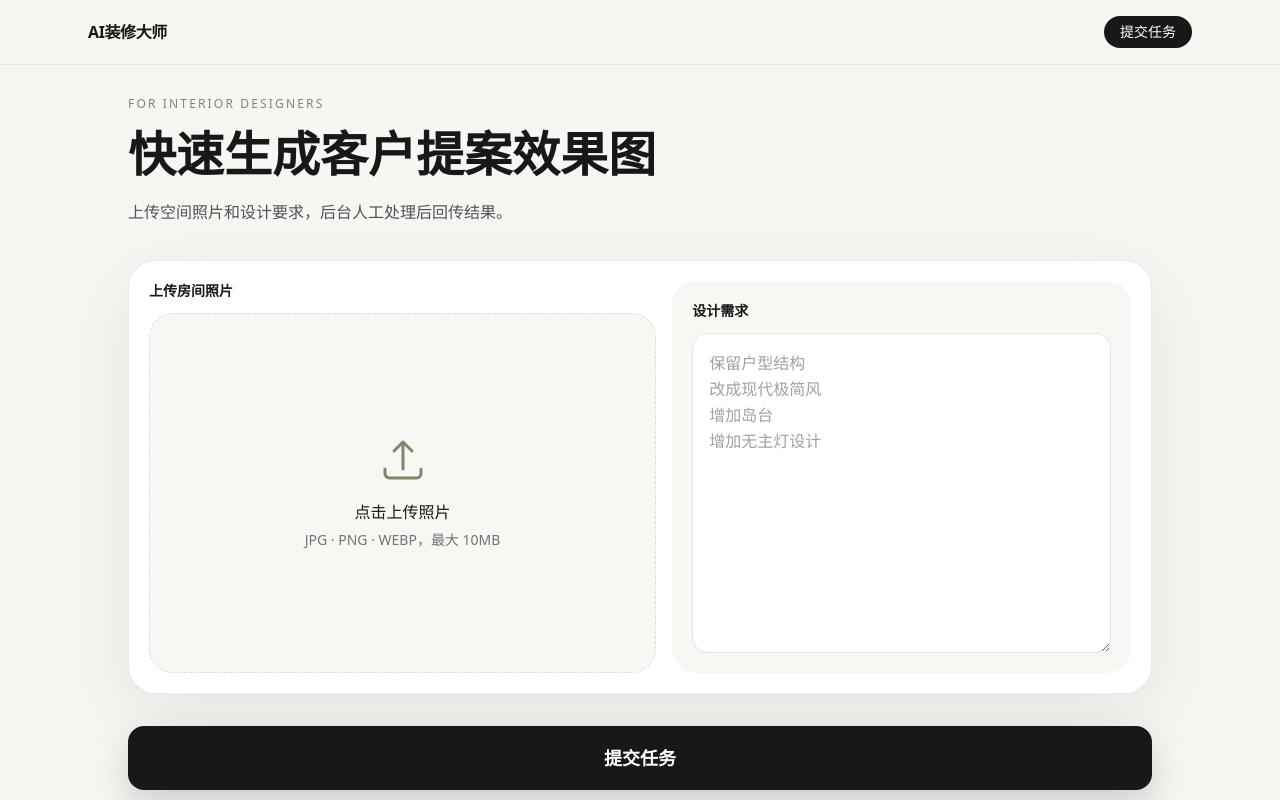
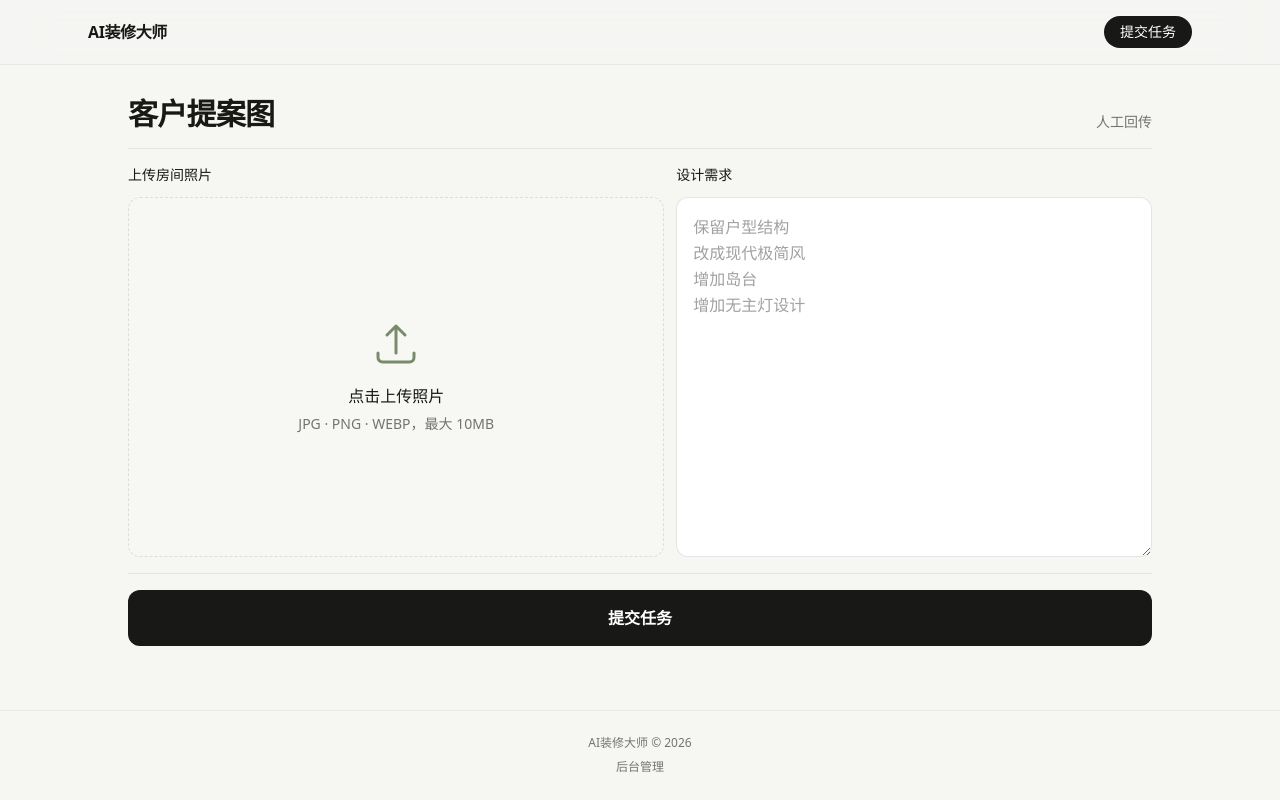
Before and after one commit to mikon0606/ai-interior-design, a Next.js app: page / in a window 1280 px wide. Shown: the top 800 px of the page. Built offline with nearby package versions, Linux system fonts and the light colour scheme.

Commit message:
Simplify homepage hero

```diff
--- a/src/app/page.tsx
+++ b/src/app/page.tsx
@@ -8,8 +8,8 @@ export default function Home() {
       <main>
         <SubmitTaskForm />
       </main>
-      <footer className="border-t border-black/[0.06] px-4 py-8 text-center text-xs text-neutral-500 sm:px-6 sm:text-sm">
-        <p>© {new Date().getFullYear()} AI装修大师</p>
+      <footer className="border-t border-black/[0.06] px-4 py-6 text-center text-xs text-neutral-500 sm:px-6">
+        <p>AI装修大师 © {new Date().getFullYear()}</p>
         <a
           href="/admin"
           className="mt-2 inline-block text-neutral-500 transition hover:text-neutral-900"
--- a/src/components/PhotoUpload.tsx
+++ b/src/components/PhotoUpload.tsx
@@ -59,7 +59,7 @@ export function PhotoUpload({
 
   return (
     <div className="w-full">
-      <h3 className="mb-3 text-sm font-semibold text-[#181816]">
+      <h3 className="mb-3 text-sm font-medium text-[#181816]">
         上传房间照片
       </h3>
 
@@ -77,7 +77,7 @@ export function PhotoUpload({
           }}
           onDragLeave={() => setIsDragging(false)}
           onDrop={onDrop}
-          className={`flex min-h-[260px] cursor-pointer flex-col items-center justify-center rounded-3xl border border-dashed px-6 py-12 transition-colors sm:min-h-[360px] ${errorBorder} ${
+          className={`flex min-h-[260px] cursor-pointer flex-col items-center justify-center rounded-xl border border-dashed px-6 py-12 transition-colors sm:min-h-[360px] ${errorBorder} ${
             isDragging
               ? "border-[#7a8a6a] bg-[#edf3e8]"
               : hasError
@@ -95,7 +95,7 @@ export function PhotoUpload({
         </div>
       ) : (
         <div
-          className={`overflow-hidden rounded-3xl border bg-[#f7f7f4] ${errorBorder || "border-black/10"}`}
+          className={`overflow-hidden rounded-xl border bg-[#f7f7f4] ${errorBorder || "border-black/10"}`}
         >
           <div className="relative aspect-[16/10] w-full">
             <Image
@@ -114,14 +114,14 @@ export function PhotoUpload({
               <button
                 type="button"
                 onClick={() => inputRef.current?.click()}
-                className="rounded-lg border border-black/10 px-3 py-1.5 text-sm text-neutral-700 transition hover:bg-black/[0.04]"
+                className="rounded-md border border-black/10 px-3 py-1.5 text-sm text-neutral-700 transition hover:bg-black/[0.04]"
               >
                 更换
               </button>
               <button
                 type="button"
                 onClick={clearPhoto}
-                className="rounded-lg border border-red-200 px-3 py-1.5 text-sm text-red-600 transition hover:bg-red-50"
+                className="rounded-md border border-red-200 px-3 py-1.5 text-sm text-red-600 transition hover:bg-red-50"
               >
                 移除
               </button>
--- a/src/components/SiteHeader.tsx
+++ b/src/components/SiteHeader.tsx
@@ -8,7 +8,7 @@ export function SiteHeader({ tone = "light" }: { tone?: "light" | "dark" }) {
       className={`fixed inset-x-0 top-0 z-50 border-b backdrop-blur-xl ${
         isDark
           ? "border-white/[0.06] bg-[#050505]/80"
-          : "border-black/[0.06] bg-[#f6f6f3]/85"
+          : "border-black/[0.06] bg-[#f6f6f3]/90"
       }`}
     >
       <div className="mx-auto flex h-14 max-w-6xl items-center justify-between px-4 sm:h-16 sm:px-6">
--- a/src/components/SubmitTaskForm.tsx
+++ b/src/components/SubmitTaskForm.tsx
@@ -76,22 +76,19 @@ export function SubmitTaskForm() {
     <>
       <section
         id="submit"
-        className="scroll-mt-16 px-4 pb-4 pt-20 sm:px-6 sm:pt-24"
+        className="scroll-mt-16 px-4 pb-10 pt-20 sm:px-6 sm:pb-16 sm:pt-24"
       >
         <div className="mx-auto max-w-5xl">
-          <div className="mb-7 max-w-2xl sm:mb-9">
-            <p className="mb-3 text-xs font-medium uppercase tracking-[0.18em] text-[#7a8a6a]">
-              For Interior Designers
-            </p>
-            <h1 className="text-balance text-3xl font-semibold leading-tight text-[#181816] sm:text-5xl">
-              快速生成客户提案效果图
-            </h1>
-            <p className="mt-4 max-w-lg text-sm leading-6 text-neutral-600 sm:text-base">
-              上传空间照片和设计要求，后台人工处理后回传结果。
-            </p>
+          <div className="mb-4 flex items-end justify-between gap-4 border-b border-black/[0.08] pb-4">
+            <div>
+              <h1 className="text-2xl font-semibold tracking-tight text-[#181816] sm:text-3xl">
+                客户提案图
+              </h1>
+            </div>
+            <p className="hidden text-sm text-neutral-500 sm:block">人工回传</p>
           </div>
 
-          <div className="grid gap-4 rounded-[28px] border border-black/[0.08] bg-white p-4 shadow-[0_24px_80px_rgba(30,30,25,0.08)] sm:p-5 lg:grid-cols-[1.05fr_0.95fr]">
+          <div className="grid gap-3 border-b border-black/[0.08] pb-4 lg:grid-cols-[1.06fr_0.94fr]">
             <PhotoUpload
               file={file}
               previewUrl={previewUrl}
@@ -100,10 +97,10 @@ export function SubmitTaskForm() {
               errorMessage={fieldErrors.photo}
             />
 
-            <div className="flex flex-col rounded-3xl bg-[#f7f7f4] p-4 sm:p-5">
+            <div className="flex flex-col">
               <label
                 htmlFor="prompt"
-                className="mb-3 block text-sm font-semibold text-[#181816]"
+                className="mb-3 block text-sm font-medium text-[#181816]"
               >
                 设计需求
               </label>
@@ -119,7 +116,7 @@ export function SubmitTaskForm() {
                 }}
                 placeholder={PROMPT_PLACEHOLDER}
                 aria-invalid={Boolean(fieldErrors.prompt)}
-                className={`min-h-[260px] flex-1 resize-y rounded-2xl border bg-white px-4 py-4 text-sm leading-relaxed text-[#181816] placeholder:text-neutral-400 focus:outline-none focus:ring-2 sm:text-base ${
+                className={`min-h-[260px] flex-1 resize-y rounded-xl border bg-white px-4 py-4 text-sm leading-relaxed text-[#181816] placeholder:text-neutral-400 focus:outline-none focus:ring-2 sm:min-h-[360px] sm:text-base ${
                   fieldErrors.prompt
                     ? "border-red-400 ring-red-100 focus:border-red-400 focus:ring-red-100"
                     : "border-black/10 focus:border-[#7a8a6a] focus:ring-[#dce5d3]"
@@ -132,19 +129,15 @@ export function SubmitTaskForm() {
               )}
             </div>
           </div>
-        </div>
-      </section>
 
-      <section className="px-4 pb-16 pt-4 sm:px-6 sm:pb-20">
-        <div className="mx-auto max-w-5xl">
           <button
             type="button"
             disabled={isSubmitting}
             onClick={handleSubmit}
-            className={`flex h-14 w-full items-center justify-center gap-2 rounded-2xl text-base font-semibold transition-all sm:h-16 sm:text-lg ${
+            className={`mt-4 flex h-14 w-full items-center justify-center gap-2 rounded-xl text-base font-semibold transition-all ${
               isSubmitting
                 ? "cursor-wait bg-neutral-300 text-neutral-500"
-                : "bg-[#181816] text-white shadow-[0_16px_36px_rgba(24,24,22,0.18)] hover:bg-[#2b2b28] active:scale-[0.99]"
+                : "bg-[#181816] text-white hover:bg-[#2b2b28] active:scale-[0.99]"
             }`}
           >
             {isSubmitting && (
```
